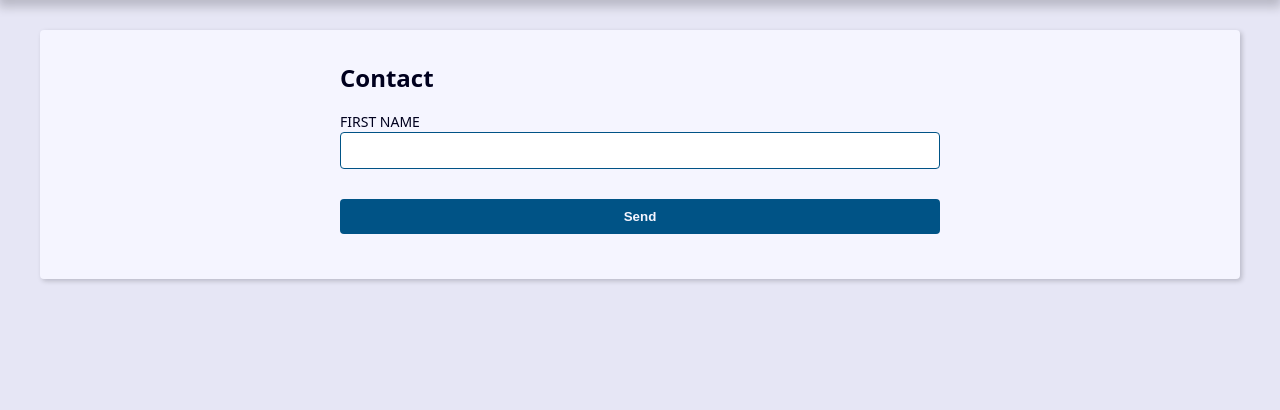
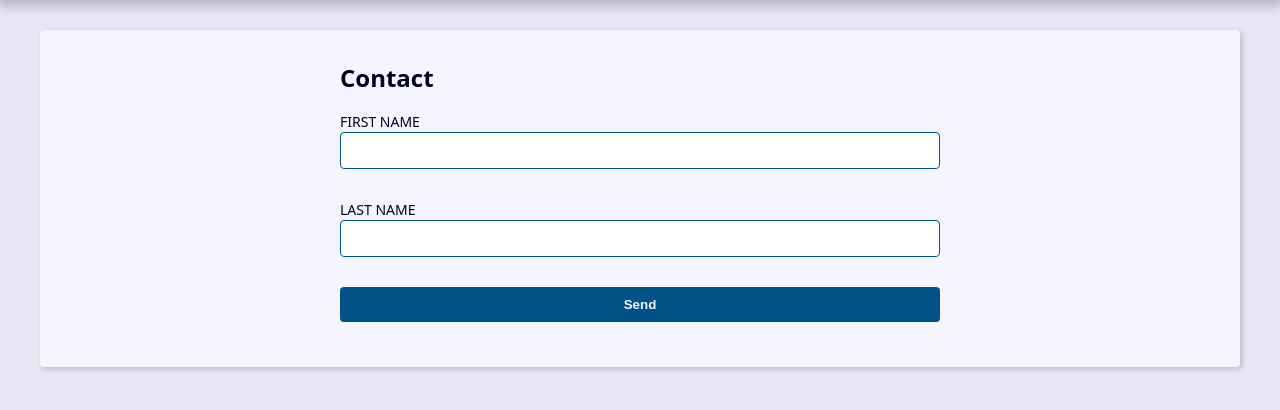
Before and after one commit to ygorlima-py/agenda-django, a Django app: page /contact/create/ in a window 1280 px wide. Shown: the part 239-649 px from the top of the page. Run offline with Django 5.2, Linux system fonts and the light colour scheme.

Commit message:
Usando request.method para saber quais métodos estão sendo usados

```diff
--- a/contact/templates/contact/create.html
+++ b/contact/templates/contact/create.html
@@ -4,13 +4,20 @@
     <div class="form-wrapper">
         <h2>Contact</h2>
 
-        <form action="" method="post" enctype="multipart/form-data">
+        <form action="/contact/create/" method="post" enctype="multipart/form-data">
             {% csrf_token %}
 
             <div class="form-content">
                 <div class="form-group">
                     <label for="id_first_name">FIRST NAME</label>
                     <input type="text" name="first_name" maxlength="255" id="id_first_name">
+                </div>
+            </div>
+
+            <div class="form-content">
+                <div class="form-group">
+                    <label for="id_last_name">LAST NAME</label>
+                    <input type="text" name="last_name" maxlength="255" id="id_last_name">
                 </div>
             </div>
 
--- a/contact/views/contact_forms.py
+++ b/contact/views/contact_forms.py
@@ -4,9 +4,16 @@ from django.db.models import Q
 from django.core.paginator import Paginator
 from contact.models import Contact
 
-
 def create(request):
 
+    if request.method == 'POST':
+        first_name = request.POST.get('first_name')
+        last_name = request.POST.get('last_name')
+
+        print(first_name, last_name, request.method)
+
+    print()
+    print(request.method)
     context = dict(
     )
 
```
